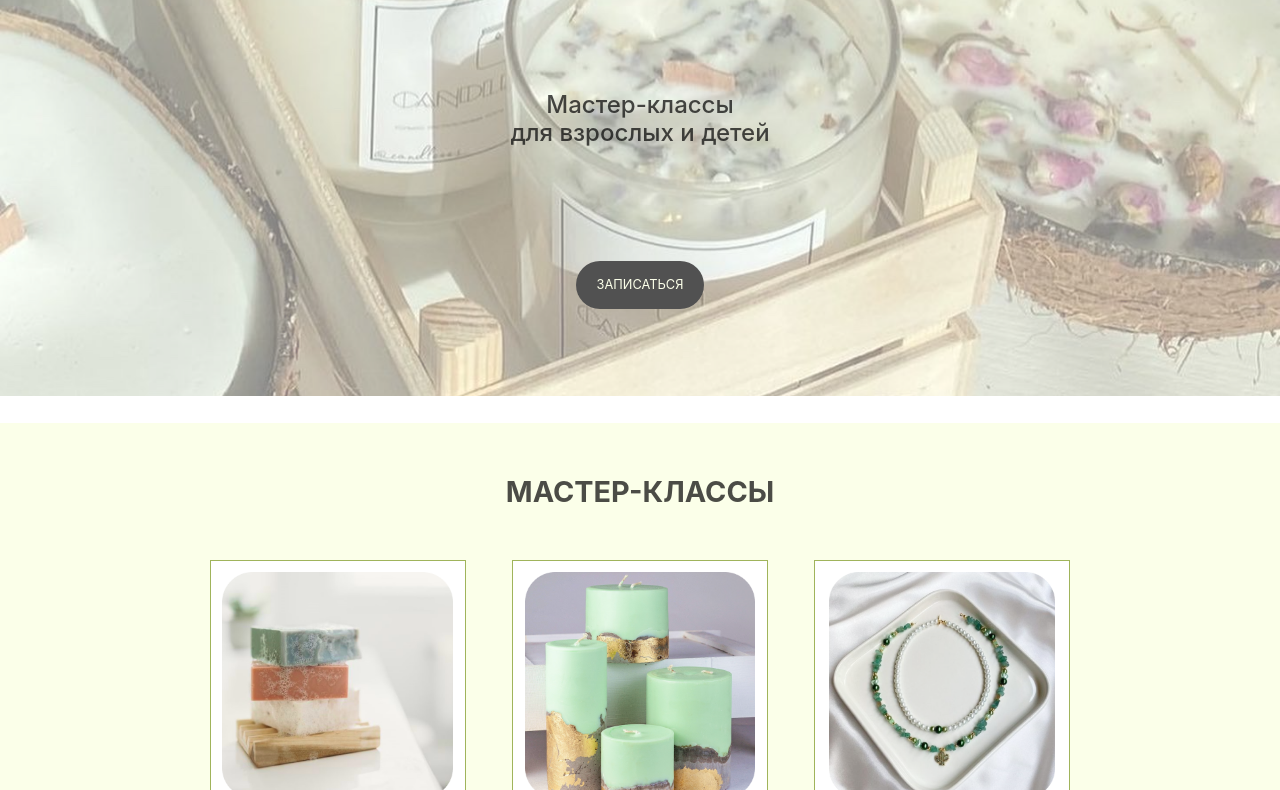
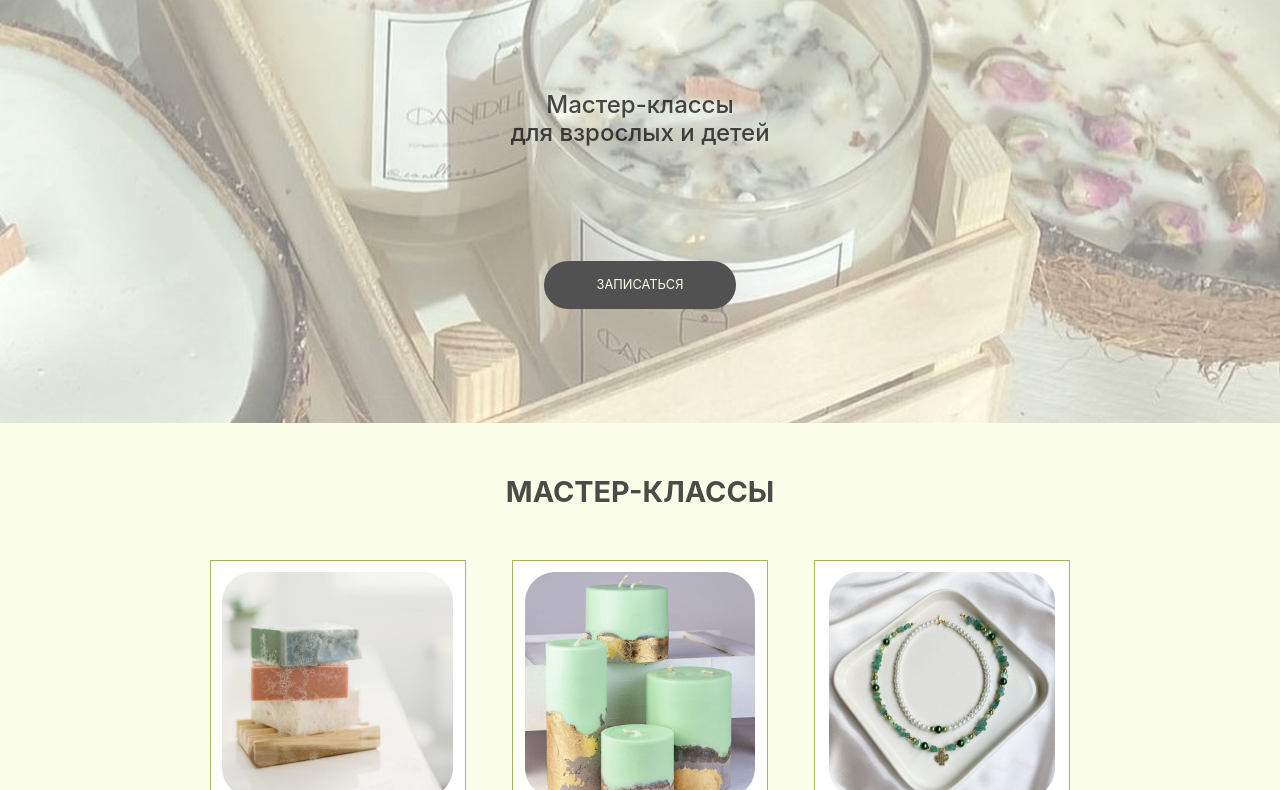
Before and after one commit to AnzhelaPopova/Art-Band, a website built with webpack: page design/main.html in a window 1280 px wide. Shown: the part 456-1246 px from the top of the page. Built offline with nearby package versions, Linux system fonts and the light colour scheme; files whose address does not match are found by name; a web font is replaced by a local one.

Commit message:
added some btn

```diff
--- a/src/scss/pages/main.scss
+++ b/src/scss/pages/main.scss
@@ -9,7 +9,7 @@
     .dsk-main-block {
         background-image: url(../../design/assets/images/main/main-background.png);
         background-repeat: no-repeat;
-        background-size: 100vw;
+        background-size: cover;
         display: flex;
         flex-direction: column;
         align-items: center;
@@ -49,8 +49,8 @@
             align-items: center;
             justify-content: center;
             border-radius: 25px;
-            width: 10%;
-            height: 6%;
+            width: 15vw;
+            height: 6vh;
             background-color: rgb(81, 81, 81);
             color: $color-light;
             font-family: $title-font;
@@ -169,9 +169,6 @@
             width: 100vw;
             display: flex;
             justify-content: center;
-
-
-
 
             &_black {
                 font-family: $title-font-logo;
--- a/src/scss/pages/shop.scss
+++ b/src/scss/pages/shop.scss
@@ -56,7 +56,9 @@ margin-top: 51px;}
 }
 }
 
-@media (min-width: 767px) {.shop-page__about-text{
+@media (min-width: 767px) {
+
+    .shop-page__about-text {
     margin-left: 10px;
     font-family:$title-font;
 font-style: normal;
@@ -266,8 +268,7 @@ border-radius: 45px;
         margin-left: auto;
         margin-right: auto;
         margin-bottom: 26px;
-
-
+        background-color: white;
     }
 }
 
```
Also changed, not shown: design/assets/dist/css/main.css, design/assets/dist/js/main.js.
